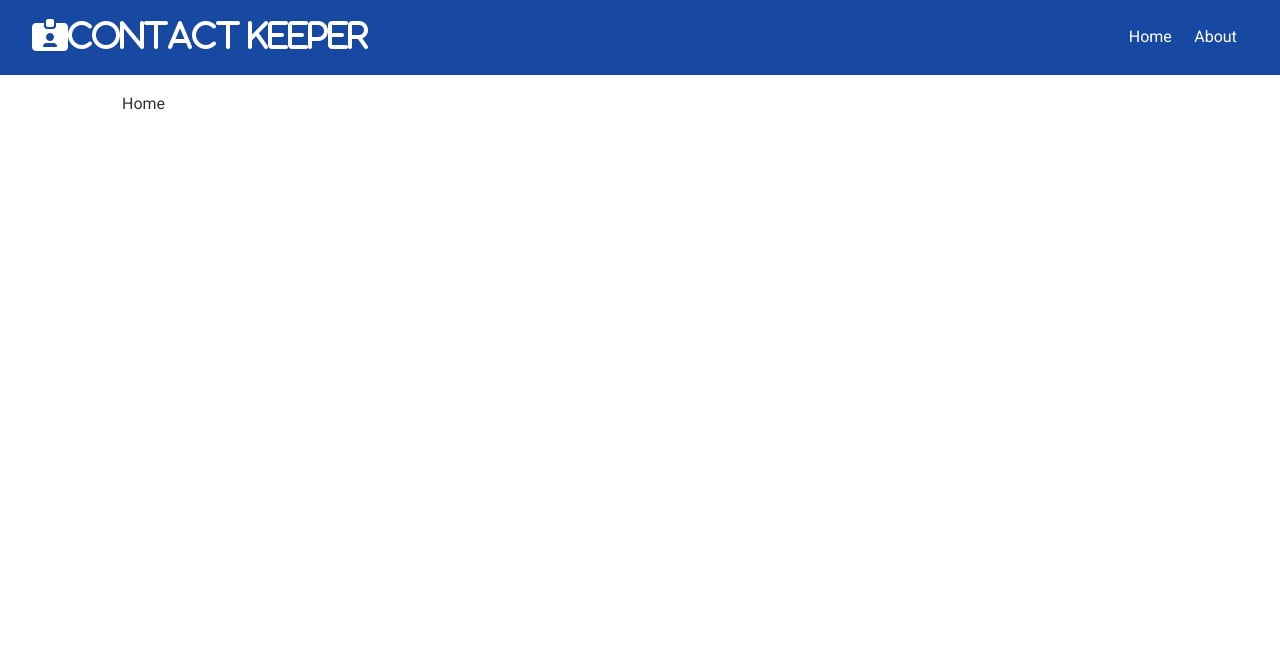
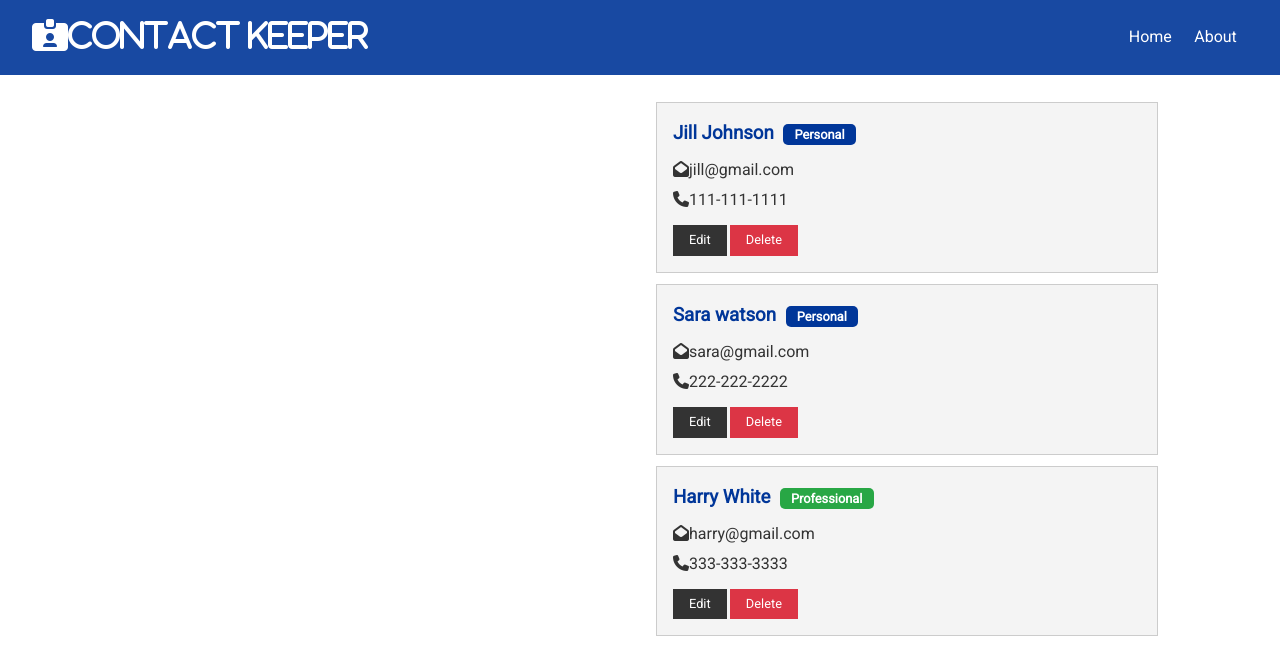
Before and after one commit to Webmekanic/Contact-Manager-App, a React (Create React App) app in the folder client/: page / in a window 1280 px wide. Shown: the top 658 px of the page. Built offline with nearby package versions, Linux system fonts and the light colour scheme.

Commit message:
Add contacts & contactItem components

```diff
--- /dev/null
+++ b/client/src/components/contacts/Contacts.jsx
@@ -0,0 +1,19 @@
+import React, { useContext, Fragment } from "react"
+import ContactContext from "../../context/contact/contactContext"
+import ContactsItem from "./ContactsItem"
+
+const Contacts = () => {
+  const contactContext = useContext(ContactContext)
+
+  const { contacts } = contactContext
+
+  return (
+    <Fragment>
+      {contacts.map((contact) => (
+        <ContactsItem key={contact.id} contact={contact} />
+      ))}
+    </Fragment>
+  )
+}
+
+export default Contacts
--- /dev/null
+++ b/client/src/components/contacts/ContactsItem.jsx
@@ -0,0 +1,46 @@
+import React from "react"
+import PropTypes from "prop-types"
+
+const ContactsItem = ({ contact }) => {
+  const { id, name, email, phone, type } = contact
+
+  return (
+    <div className="card bg-light">
+      <h3 className="text-primary text-left">
+        {name}{" "}
+        <span
+          className={
+            "badge " +
+            (type === "professional" ? "badge-success" : "badge-primary")
+          }
+        >
+          {type.charAt(0).toUpperCase() + type.slice(1)}
+        </span>
+      </h3>
+      <ul className="list">
+        {email && (
+          <li>
+            <i className="fas fa-envelope-open"></i>
+            {email}
+          </li>
+        )}
+        {phone && (
+          <li>
+            <i className="fas fa-phone"></i>
+            {phone}
+          </li>
+        )}
+      </ul>
+      <p>
+        <button className="btn btn-dark btn-sm">Edit</button>
+        <button className="btn btn-danger btn-sm">Delete</button>
+      </p>
+    </div>
+  )
+}
+
+ContactsItem.propTypes = {
+  contact: PropTypes.object.isRequired,
+}
+
+export default ContactsItem
--- a/client/src/components/pages/Home.jsx
+++ b/client/src/components/pages/Home.jsx
@@ -1,7 +1,15 @@
 import React from "react"
+import Contacts from "../contacts/Contacts"
 
 const Home = () => {
-  return <div>Home</div>
+  return (
+    <div className="grid-2">
+      <div>{/* contactform */}</div>
+      <div>
+        <Contacts />
+      </div>
+    </div>
+  )
 }
 
 export default Home
--- a/client/src/context/contact/ContactState.js
+++ b/client/src/context/contact/ContactState.js
@@ -1,20 +1,20 @@
 import React, { useReducer } from "react"
-// import uuid from "uuid"
+import uuid from "uuid"
 import ContactContext from "./contactContext"
 import contactReducer from "./contactReducer"
-// import {
-//   ADD_CONTACT,
-//   DELETE_CONTACT,
-//   SET_CURRENT,
-//   CLEAR_CURRENT,
-//   UPDATE_CONTACT,
-//   FILTER_CONTACTS,
-//   CLEAR_FILTER,
-// } from "../types"
+import {
+  ADD_CONTACT,
+  DELETE_CONTACT,
+  SET_CURRENT,
+  CLEAR_CURRENT,
+  UPDATE_CONTACT,
+  FILTER_CONTACTS,
+  CLEAR_FILTER,
+} from "../types"
 
 const ContactState = (props) => {
   const initialState = {
-    contact: [
+    contacts: [
       {
         id: 1,
         name: "Jill Johnson",
```
